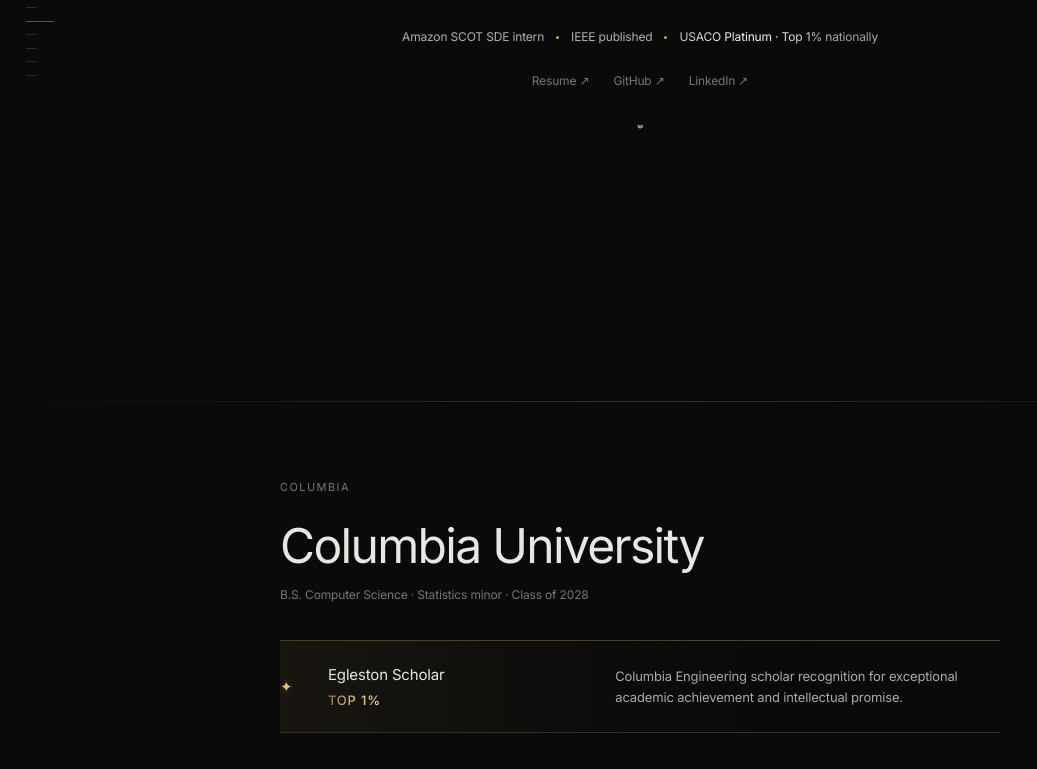
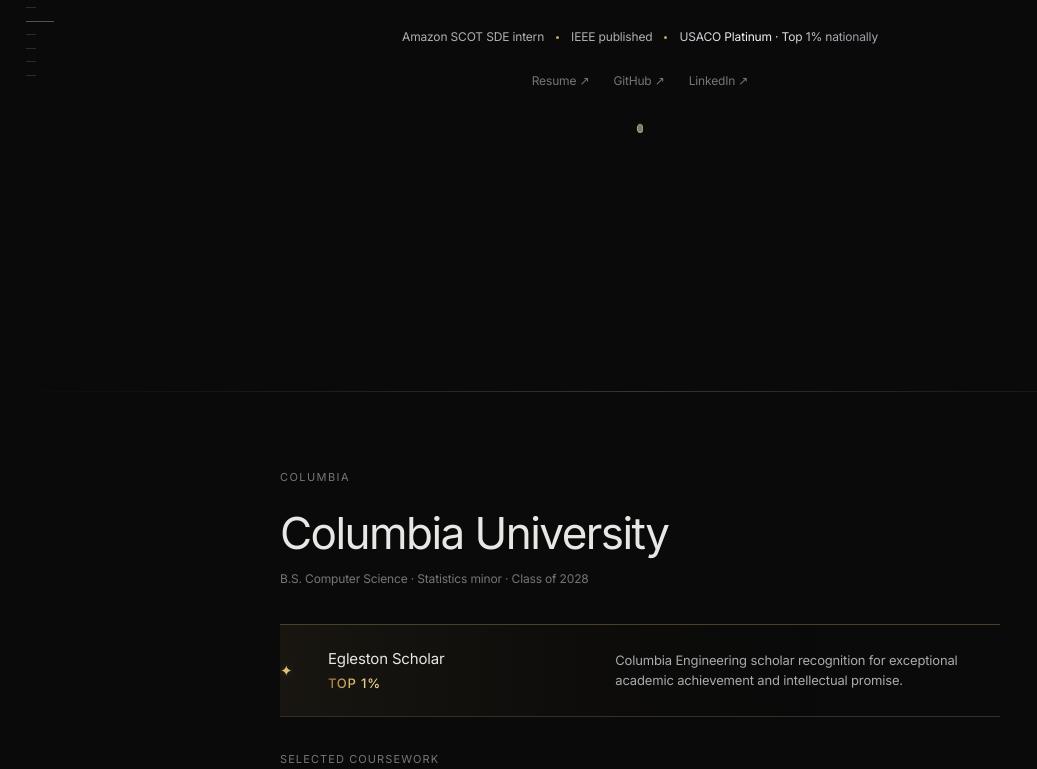
Before and after one commit to kenchengkc/personal-website, a Next.js app: page / in a window 1280 px wide. Shown: the part 684-1453 px from the top of the page, without its empty margins (0-1037 px from the left). Built offline with nearby package versions, Linux system fonts and the light colour scheme.

Commit message:
Refine binary artwork and Columbia layout

```diff
--- a/app/globals.css
+++ b/app/globals.css
@@ -341,31 +341,30 @@ textarea {
 
 .hero-binary-art {
   position: relative;
-  width: min(calc(100% - 32px), 960px);
-  height: 238px;
-  margin: 34px auto -16px;
+  width: min(calc(100% - 32px), 980px);
+  height: 228px;
+  margin: 30px auto -12px;
   overflow: hidden;
   background: transparent;
 }
 
 .hero-binary-rain {
   position: absolute;
-  inset: 0;
+  inset: 8px 10px;
 }
 
 .hero-binary-bit {
   position: absolute;
   left: var(--sx);
   top: var(--sy);
-  z-index: 1;
-  color: #777b81;
+  color: #787c82;
   font-family: ui-monospace, SFMono-Regular, Menlo, Monaco, Consolas, monospace;
   font-size: var(--bit-size);
   font-weight: 500;
   line-height: 1;
   opacity: 0;
   transform: translate(-50%, -50%);
-  will-change: left, top, opacity;
+  will-change: left, top, opacity, filter, transform;
 }
 
 .hero-binary-bit.is-gold {
@@ -373,138 +372,62 @@ textarea {
 }
 
 .hero-binary-art.is-active .hero-binary-bit {
-  animation: binary-rain-graph 2.7s cubic-bezier(0.2, 0.76, 0.2, 1)
+  animation: binary-rain-assemble 2.65s cubic-bezier(0.2, 0.76, 0.2, 1)
     var(--bit-delay) both;
 }
 
 .hero-binary-art.is-complete .hero-binary-bit {
-  left: calc(50% - 160px + var(--tx));
-  top: calc(50% - 90px + var(--ty));
+  left: var(--tx);
+  top: var(--ty);
   opacity: var(--bit-alpha);
   animation: none;
 }
 
-.hero-graph-art {
-  position: absolute;
-  z-index: 2;
-  top: 50%;
-  left: 50%;
-  width: 320px;
-  height: 180px;
-  overflow: visible;
-  transform: translate(-50%, -50%);
-  pointer-events: none;
-}
-
-.graph-path {
-  fill: none;
-  stroke: #aeb2b8;
-  stroke-width: 0.72;
-  stroke-linecap: round;
-  stroke-linejoin: round;
-  stroke-dasharray: 1;
-  stroke-dashoffset: 1;
-  opacity: 0;
-}
-
-.graph-path-accent {
-  stroke: var(--gold-bright);
-  stroke-width: 0.9;
-}
-
-.graph-node {
-  fill: #969aa0;
-  opacity: 0;
-}
-
-.graph-node-accent {
-  fill: var(--gold-bright);
-}
-
-.hero-binary-art.is-complete .graph-path {
-  animation: graph-path-in 780ms cubic-bezier(0.2, 0.8, 0.2, 1) forwards;
-}
-
-.hero-binary-art.is-complete .graph-path-accent {
-  animation:
-    graph-path-accent-in 780ms cubic-bezier(0.2, 0.8, 0.2, 1) forwards,
-    graph-gold-pulse 5.4s ease-in-out 1.1s infinite;
-}
-
-.hero-binary-art.is-complete .graph-node {
-  animation: graph-node-in 360ms ease 380ms forwards;
-}
-
-.hero-binary-art.is-complete .graph-node-accent {
-  animation:
-    graph-node-accent-in 360ms ease 380ms forwards,
-    graph-gold-pulse 5.4s ease-in-out 1.1s infinite;
-}
-
-@keyframes binary-rain-graph {
+.hero-binary-art.is-complete .hero-binary-bit.is-signal {
+  animation: binary-signal-travel 4.6s ease-in-out var(--pulse-delay) infinite;
+}
+
+@keyframes binary-rain-assemble {
   0% {
     left: var(--sx);
     top: var(--sy);
     opacity: 0;
   }
-  9% {
+  10% {
     opacity: 0.18;
   }
-  32% {
+  33% {
     left: var(--sx);
     top: var(--ry);
-    opacity: 0.48;
-  }
-  46% {
+    opacity: 0.5;
+  }
+  47% {
     left: var(--sx);
     top: var(--ry);
-    opacity: 0.27;
+    opacity: 0.28;
   }
   100% {
-    left: calc(50% - 160px + var(--tx));
-    top: calc(50% - 90px + var(--ty));
+    left: var(--tx);
+    top: var(--ty);
     opacity: var(--bit-alpha);
   }
 }
 
-@keyframes graph-path-in {
-  from {
-    stroke-dashoffset: 1;
-    opacity: 0;
-  }
-  to {
-    stroke-dashoffset: 0;
-    opacity: 0.18;
-  }
-}
-
-@keyframes graph-path-accent-in {
-  from {
-    stroke-dashoffset: 1;
-    opacity: 0;
-  }
-  to {
-    stroke-dashoffset: 0;
-    opacity: 0.48;
-  }
-}
-
-@keyframes graph-node-in {
-  from { opacity: 0; }
-  to { opacity: 0.28; }
-}
-
-@keyframes graph-node-accent-in {
-  from { opacity: 0; }
-  to { opacity: 0.76; }
-}
-
-@keyframes graph-gold-pulse {
-  0%, 74%, 100% {
+@keyframes binary-signal-travel {
+  0%, 70%, 100% {
+    opacity: var(--bit-alpha);
     filter: none;
-  }
-  84% {
-    filter: drop-shadow(0 0 5px rgba(222, 193, 121, 0.24));
+    transform: translate(-50%, -50%) scale(1);
+  }
+  78% {
+    opacity: 1;
+    filter: drop-shadow(0 0 5px rgba(222, 193, 121, 0.28));
+    transform: translate(-50%, -50%) scale(1.12);
+  }
+  86% {
+    opacity: var(--bit-alpha);
+    filter: none;
+    transform: translate(-50%, -50%) scale(1);
   }
 }
 
@@ -592,28 +515,21 @@ textarea {
 }
 
 .columbia-heading {
-  display: grid;
-  grid-template-columns: minmax(0, 1fr) auto;
-  gap: 24px;
-  align-items: end;
+  display: block;
 }
 
 .columbia-heading h2 {
   margin: 0;
-  font-size: clamp(34px, 4vw, 48px);
+  font-size: clamp(32px, 3.5vw, 44px);
   font-weight: 400;
   line-height: 1.08;
   letter-spacing: -0.035em;
 }
 
-.columbia-heading p,
-.columbia-heading > span {
+.columbia-heading p {
+  margin: 12px 0 0;
   color: var(--ink-3);
   font-size: 12px;
-}
-
-.columbia-heading p {
-  margin: 14px 0 0;
 }
 
 .columbia-honor {
@@ -1618,13 +1534,13 @@ textarea {
 
   .hero-binary-art {
     width: 100%;
-    height: 198px;
-    margin-top: 28px;
-    margin-bottom: -10px;
-  }
-
-  .hero-graph-art {
-    transform: translate(-50%, -50%) scale(0.84);
+    height: 190px;
+    margin-top: 26px;
+    margin-bottom: -8px;
+  }
+
+  .hero-binary-rain {
+    inset-inline: 2px;
   }
 
   .narrative-section,
```
